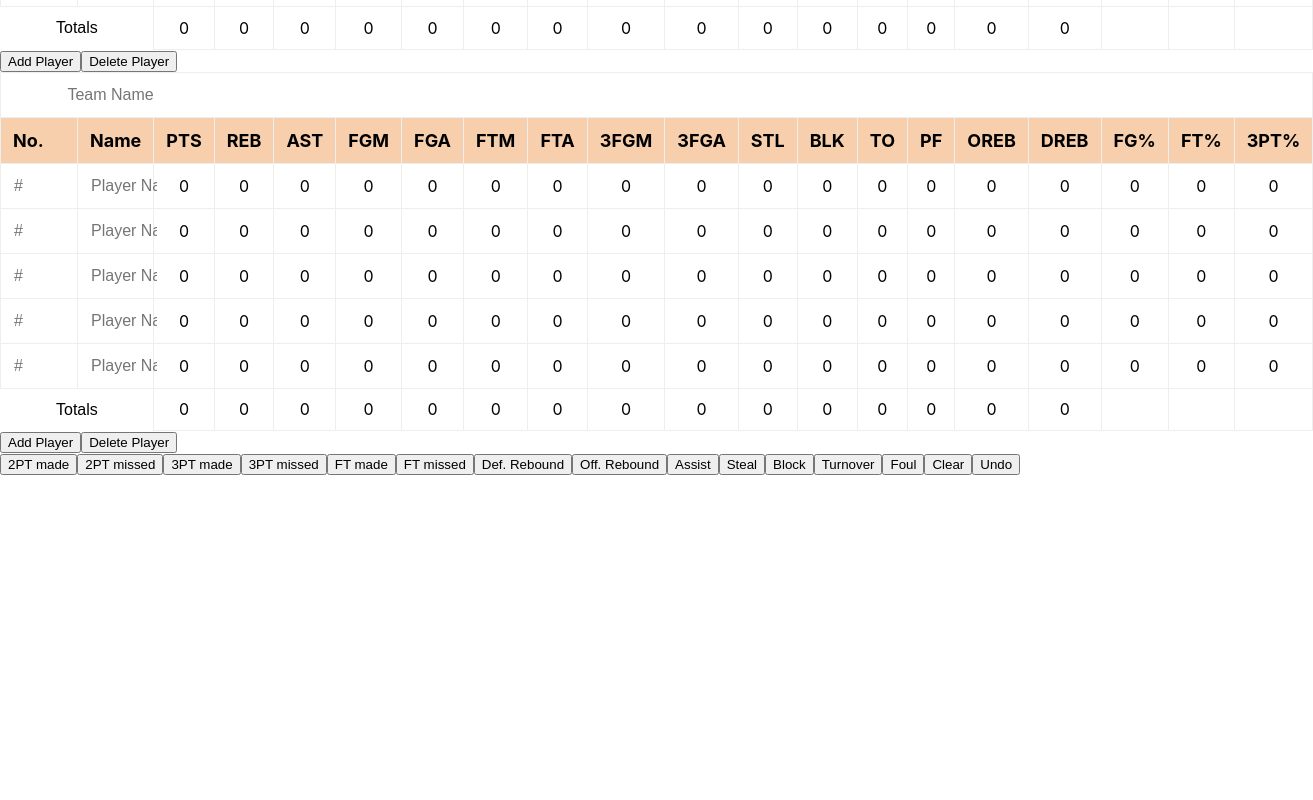
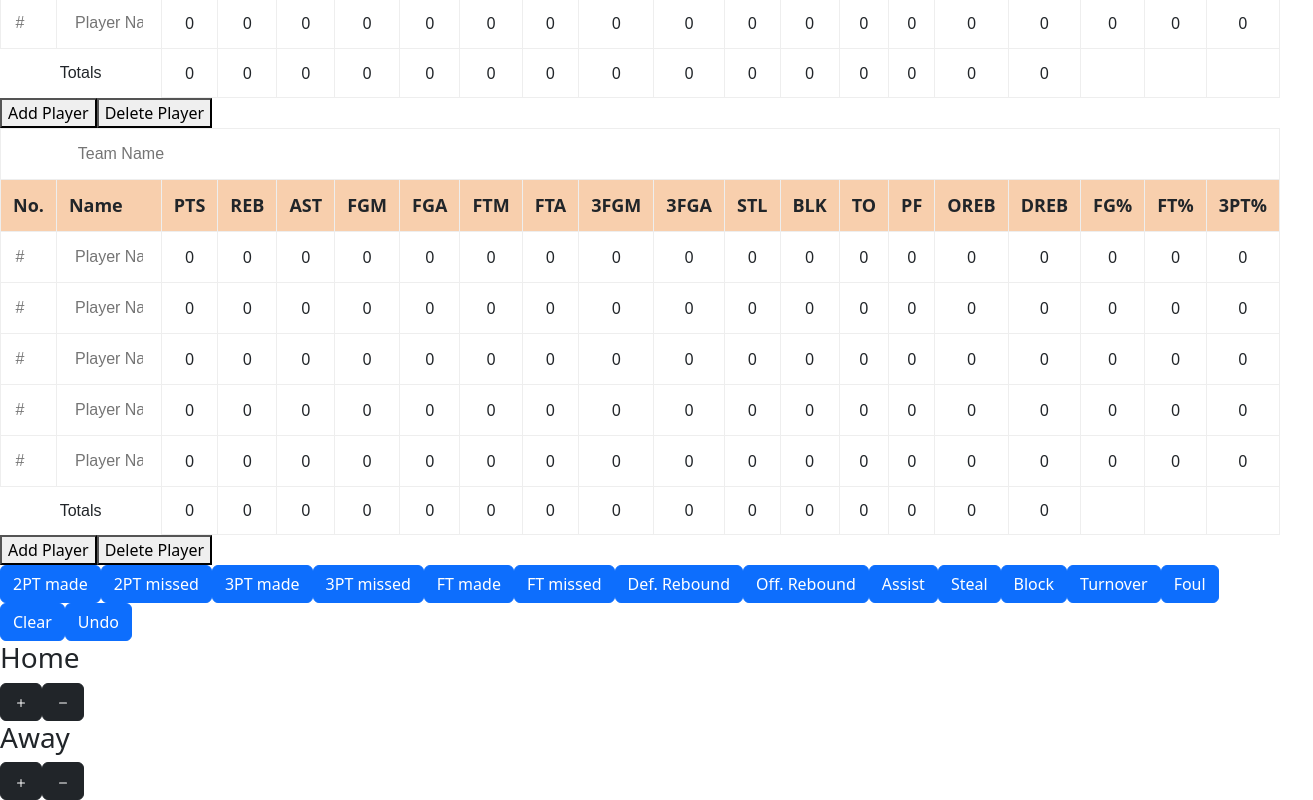
Before and after one commit to eshwarganesan/boxscore, a React (Create React App) app: page / in a window 1280 px wide. Shown: the part 310-1110 px from the top of the page, 1313 px wide, since content can reach past the window. Before the commit the page ends 800 px from the top, so only its background shows below. Built offline with nearby package versions, Linux system fonts and the light colour scheme.

Commit message:
Added team score buttons, integrated bootstrap library for ui overhaul

```diff
--- a/package.json
+++ b/package.json
@@ -8,7 +8,11 @@
     "@testing-library/jest-dom": "^5.16.5",
     "@testing-library/react": "^13.4.0",
     "@testing-library/user-event": "^13.5.0",
+    "bootstrap": "^5.3.1",
+    "bootstrap-icons": "^1.10.5",
     "react": "^18.2.0",
+    "react-bootstrap": "^2.8.0",
+    "react-bootstrap-icons": "^1.10.3",
     "react-dom": "^18.2.0",
     "react-redux": "^8.1.1",
     "react-scripts": "5.0.1",
--- a/public/index.html
+++ b/public/index.html
@@ -24,6 +24,8 @@
       work correctly both with client-side routing and a non-root public URL.
       Learn how to configure a non-root public URL by running `npm run build`.
     -->
+    <link rel="stylesheet" href="https://cdn.jsdelivr.net/npm/bootstrap@5.1.3/dist/css/bootstrap.min.css" integrity="sha384-1BmE4kWBq78iYhFldvKuhfTAU6auU8tT94WrHftjDbrCEXSU1oBoqyl2QvZ6jIW3" crossorigin="anonymous">
+    <script src="https://cdn.jsdelivr.net/npm/bootstrap@5.5.0/dist/js/bootstrap.min.js"></script>
     <title>React App</title>
   </head>
   <body>
--- a/src/Console.js
+++ b/src/Console.js
@@ -1,5 +1,8 @@
 // Console.js
 import React from "react";
+import 'bootstrap/dist/css/bootstrap.min.css';
+import { Plus, Dash } from "react-bootstrap-icons";
+import { Button } from 'react-bootstrap';
 import { useDispatch, useSelector } from "react-redux";
 import {
     made2pointer,
@@ -33,27 +36,83 @@ const Console = () => {
 
     return (
         <div>
-            <button onClick={() => dispatch(made2pointer())}>2PT made</button>
-            <button onClick={() => dispatch(missed2pointer())}>
+            <div>
+                <button className="btn btn-primary" onClick={() => dispatch(made2pointer())}>
+                    2PT made
+                </button>
+                <button className="btn btn-primary" onClick={() => dispatch(missed2pointer())}>
                     2PT missed
                 </button>
-            <button onClick={() => dispatch(made3pointer())}>3PT made</button>
-            <button onClick={() => dispatch(missed3pointer())}>
+                <button className="btn btn-primary" onClick={() => dispatch(made3pointer())}>
+                    3PT made
+                </button>
+                <button className="btn btn-primary" onClick={() => dispatch(missed3pointer())}>
                     3PT missed
                 </button>
-            <button onClick={() => dispatch(madeFreeThrow())}>FT made</button>
-            <button onClick={() => dispatch(missedFreeThrow())}>
+                <button className="btn btn-primary" onClick={() => dispatch(madeFreeThrow())}>
+                    FT made
+                </button>
+                <button className="btn btn-primary" onClick={() => dispatch(missedFreeThrow())}>
                     FT missed
                 </button>
-            <button onClick={() => dispatch(defRebound())}>Def. Rebound</button>
-            <button onClick={() => dispatch(offRebound())}>Off. Rebound</button>
-            <button onClick={() => dispatch(assist())}>Assist</button>
-            <button onClick={() => dispatch(steal())}>Steal</button>
-            <button onClick={() => dispatch(block())}>Block</button>
-            <button onClick={() => dispatch(turnover())}>Turnover</button>
-            <button onClick={() => dispatch(foul())}>Foul</button>
-            <button onClick={() => dispatch(clear())}>Clear</button>
-            <button onClick={() => handleUndo()}>Undo</button>
+                <button className="btn btn-primary" onClick={() => dispatch(defRebound())}>
+                    Def. Rebound
+                </button>
+                <button className="btn btn-primary" onClick={() => dispatch(offRebound())}>
+                    Off. Rebound
+                </button>
+                <button className="btn btn-primary" onClick={() => dispatch(assist())}>Assist</button>
+                <button className="btn btn-primary" onClick={() => dispatch(steal())}>Steal</button>
+                <button className="btn btn-primary" onClick={() => dispatch(block())}>Block</button>
+                <button className="btn btn-primary" onClick={() => dispatch(turnover())}>Turnover</button>
+                <button className="btn btn-primary" onClick={() => dispatch(foul())}>Foul</button>
+                <button className="btn btn-primary" onClick={() => dispatch(clear())}>Clear</button>
+                <button className="btn btn-primary" onClick={() => handleUndo()}>Undo</button>
+            </div>
+            <div>
+                <h3>Home</h3>
+                <Button
+                    variant="dark"
+                    onClick={() =>
+                        dispatch(
+                            handleAction({ stats: { pts: 1 }, Team: "Home" })
+                        )
+                    }
+                >
+                    <Plus></Plus>
+                </Button>
+                <Button
+                    variant="dark"
+                    onClick={() =>
+                        dispatch(
+                            handleAction({ stats: { pts: -1 }, Team: "Home" })
+                        )
+                    }
+                >
+                    <Dash></Dash>
+                </Button>
+                <h3>Away</h3>
+                <Button
+                    variant="dark"
+                    onClick={() =>
+                        dispatch(
+                            handleAction({ stats: { pts: 1 }, Team: "Away" })
+                        )
+                    }
+                >
+                  <Plus></Plus>
+                </Button>
+                <Button
+                    variant="dark"
+                    onClick={() =>
+                        dispatch(
+                            handleAction({ stats: { pts: -1 }, Team: "Away" })
+                        )
+                    }
+                >
+                    <Dash></Dash>
+                </Button>
+            </div>
         </div>
     );
 };
```
Also changed, not shown: src/index.css (line endings or trailing spaces), 1 other file (tests, documents, lock files or other folders). Lines whose indentation alone changed are shown as unchanged.
